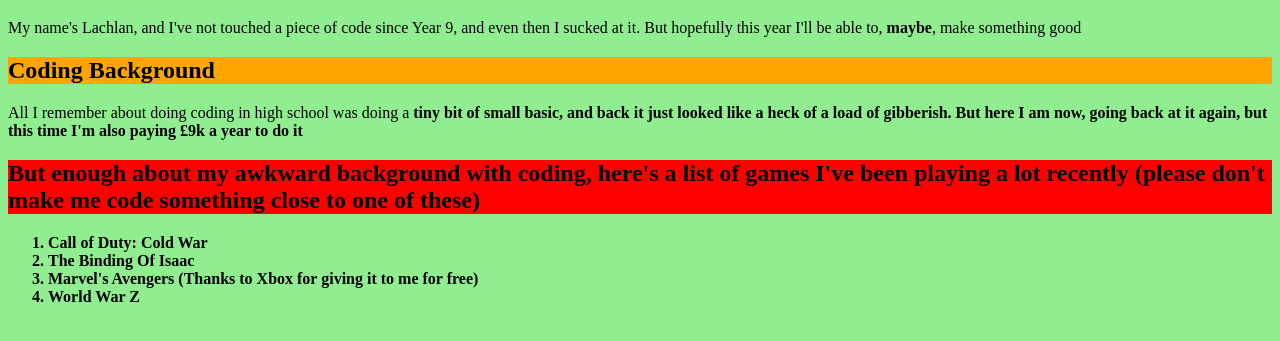
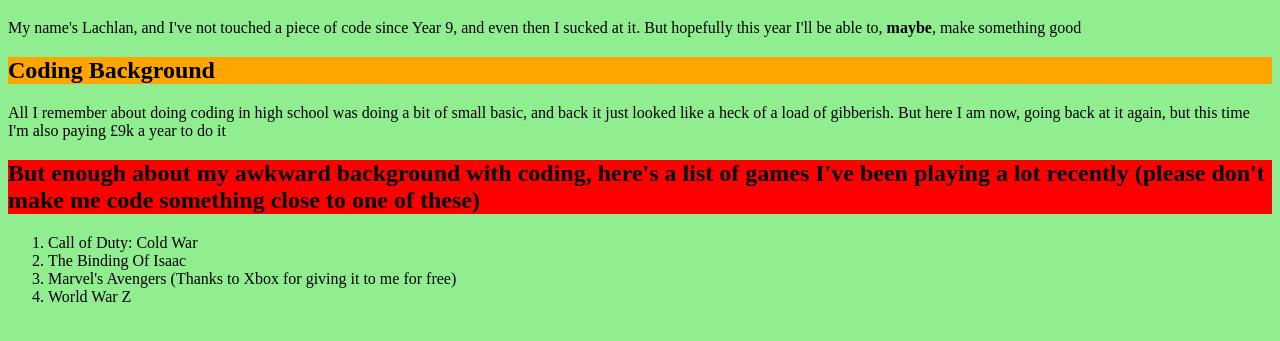
Before and after one commit to DMU-P2668932/Coding, a plain HTML site: page Assessment2.html in a window 1280 px wide. Shown: the part 61-402 px from the top of the page. Drawn offline with Linux system fonts and the light colour scheme.

Commit message:
Add files via upload

```diff
--- a/Assessment2.html
+++ b/Assessment2.html
@@ -12,7 +12,7 @@
     <p>My name's Lachlan, and I've not touched a piece of code since Year 9, and even then I sucked at it.
       But hopefully this year I'll be able to, <strong>maybe</strong>, make something good</p>
       <h2 style= "background-color: orange">Coding Background</h2>
-      <p>All I remember about doing coding in high school was doing a <strong>tiny<strong> bit of small basic, and back
+      <p>All I remember about doing coding in high school was doing a bit of small basic, and back
        it just looked like a heck of a load of gibberish. But here I am now, going back at it again, but this time I'm also
       paying £9k a year to do it</p>
         <!--Except from scratch, but does that really count as coding?-->
```
